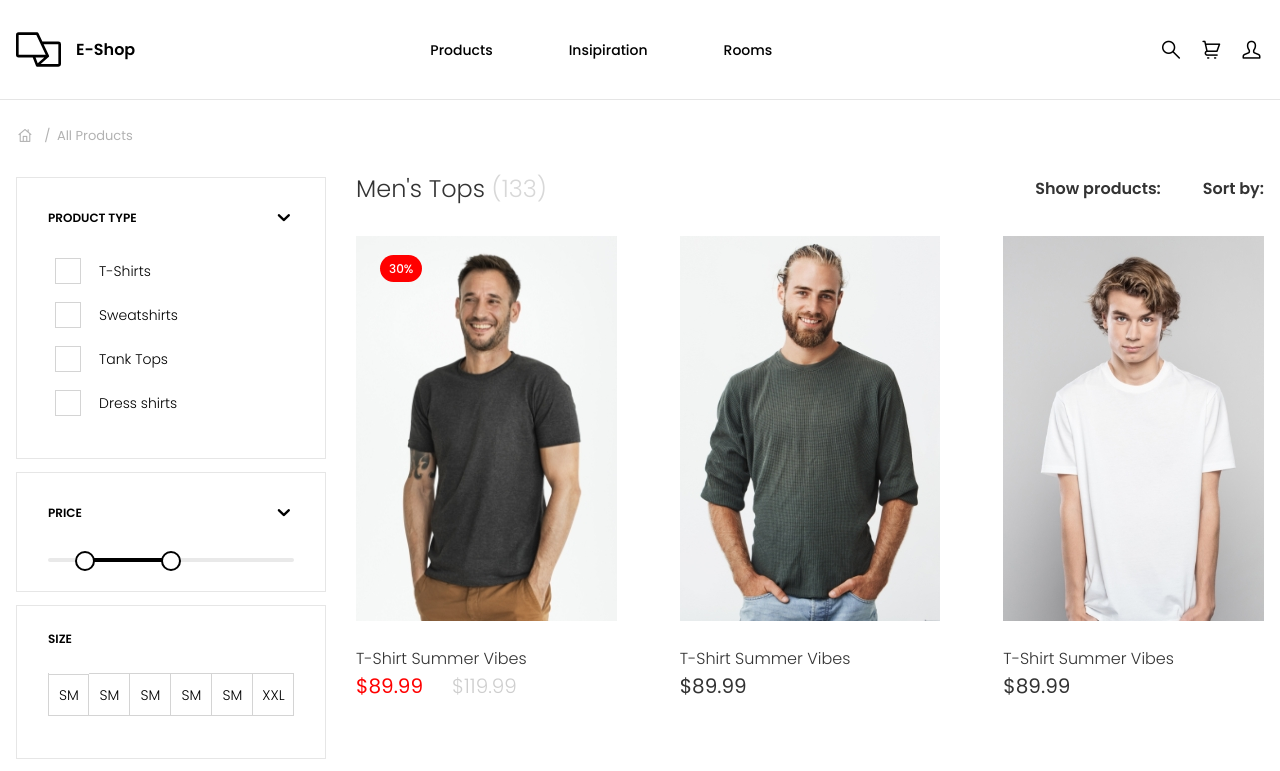
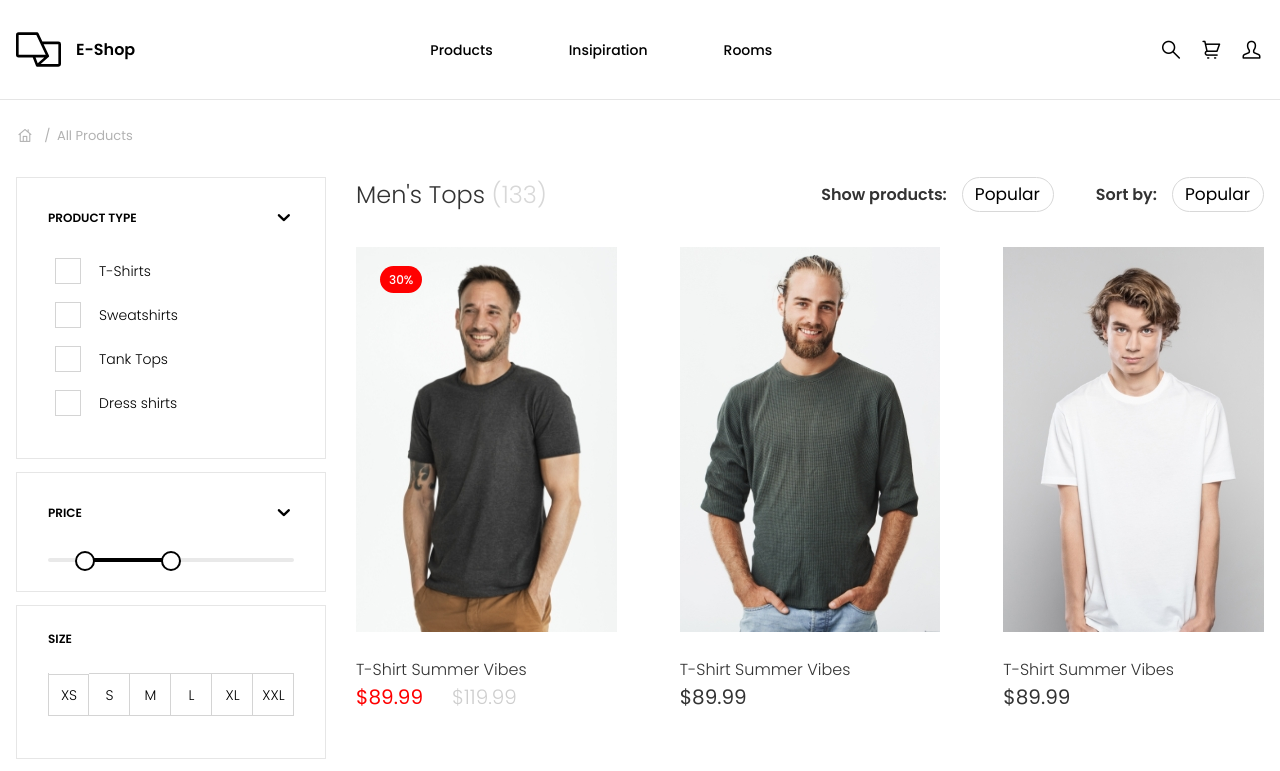
Before and after one commit to SacredDever/ecom-next, a Next.js app: page /products in a window 1280 px wide. Shown: the top 771 px of the page. Built offline with nearby package versions, Linux system fonts and the light colour scheme.

Commit message:
WIP product page and products data

```diff
--- a/assets/css/main.scss
+++ b/assets/css/main.scss
@@ -968,6 +968,11 @@ h1,h2,h3,h4,h5 {
         display: flex;
         .products__filter__select {
           margin-left: 42px;
+          display: flex;
+          align-items: center;
+          .select-wrapper {
+            margin-left: 15px;
+          }
         }
       }
     }
@@ -990,3 +995,12 @@ h1,h2,h3,h4,h5 {
     margin-bottom: 85px;
   }
 }
+
+.select-wrapper {
+  select {
+    font-size: 17px;
+    padding: 7px 12px;
+    border: 1px solid #D8D8D8;
+    border-radius: 50px;
+  }
+}
--- a/components/Header/index.js
+++ b/components/Header/index.js
@@ -6,7 +6,7 @@ class Header extends React.Component {
   constructor(props) {
     super(props);
     this.state = {
-      onTop: this.props.router.pathname === '/products' ? false : true,
+      onTop: this.props.router.pathname === '/products' || this.props.router.pathname === '/product/[pid]' ? false : true,
     };
   }
 
@@ -27,7 +27,7 @@ class Header extends React.Component {
   }
 
   componentDidMount() {
-    if(this.props.router.pathname === '/products') {
+    if(this.props.router.pathname === '/products' || this.props.router.pathname === '/product/[pid]') {
       return;
     }
 
--- a/components/products-content/index.js
+++ b/components/products-content/index.js
@@ -9,9 +9,19 @@ const ProductsContent = () => {
         <form className="products-content__filter">
           <div className="products__filter__select">
             <h4>Show products: </h4>
+            <div className="select-wrapper">
+              <select>
+                <option>Popular</option>
+              </select>
+            </div>
           </div>
           <div className="products__filter__select">
             <h4>Sort by: </h4>
+            <div className="select-wrapper">
+              <select>
+                <option>Popular</option>
+              </select>
+            </div>
           </div>
         </form>
       </div>
--- a/components/products-filter/index.js
+++ b/components/products-filter/index.js
@@ -6,6 +6,7 @@ import Tooltip from 'rc-tooltip';
 // data
 import productsTypes from './../../data/products-types';
 import productsColors from './../../data/products-colors';
+import productsSizes from './../../data/products-sizes';
 
 const { createSliderWithTooltip } = Slider;
 const Range = createSliderWithTooltip(Slider.Range);
@@ -47,19 +48,16 @@ const ProductsFilter = () => (
     <div className="products-filter__block">
       <button type="button">Size</button>
       <div className="products-filter__block__content checkbox-square-wrapper">
-        <Checkbox type="square" label="SM" />
-        <Checkbox type="square" label="SM" />
-        <Checkbox type="square" label="SM" />
-        <Checkbox type="square" label="SM" />
-        <Checkbox type="square" label="SM" />
-        <Checkbox type="square" label="XXL" />
+        {productsSizes.map(type => (
+          <Checkbox type="square" key={type.id} name="product-size" label={type.label} />
+        ))}
       </div>
     </div>
 
     <div className="products-filter__block">
       <button type="button">Color <i className="icon-down-open"></i></button>
       <div className="products-filter__block__content">
-        <div class="checkbox-color-wrapper">
+        <div className="checkbox-color-wrapper">
           {productsColors.map(type => (
             <CheckboxColor key={type.id} name="product-color" color={type.color} />
           ))}
--- /dev/null
+++ b/data/products-sizes.js
@@ -0,0 +1,28 @@
+export const productsSizes = [
+    {
+      id: '1',
+      label: 'XS',
+    },
+    {
+      id: '2',
+      label: 'S',
+    },
+    {
+      id: '3',
+      label: 'M',
+    },
+    {
+      id: '4',
+      label: 'L',
+    },
+    {
+      id: '5',
+      label: 'XL',
+    },
+    {
+      id: '6',
+      label: 'XXL',
+    },
+  ];
+
+  export default productsSizes;
```
Also changed, not shown: components/product-single/gallery/index.js (added, +8 -0 lines), data/products.js (added, +32 -0 lines), pages/product/[pid].js (added, +27 -0 lines), components/product-single/data/index.js (added).
